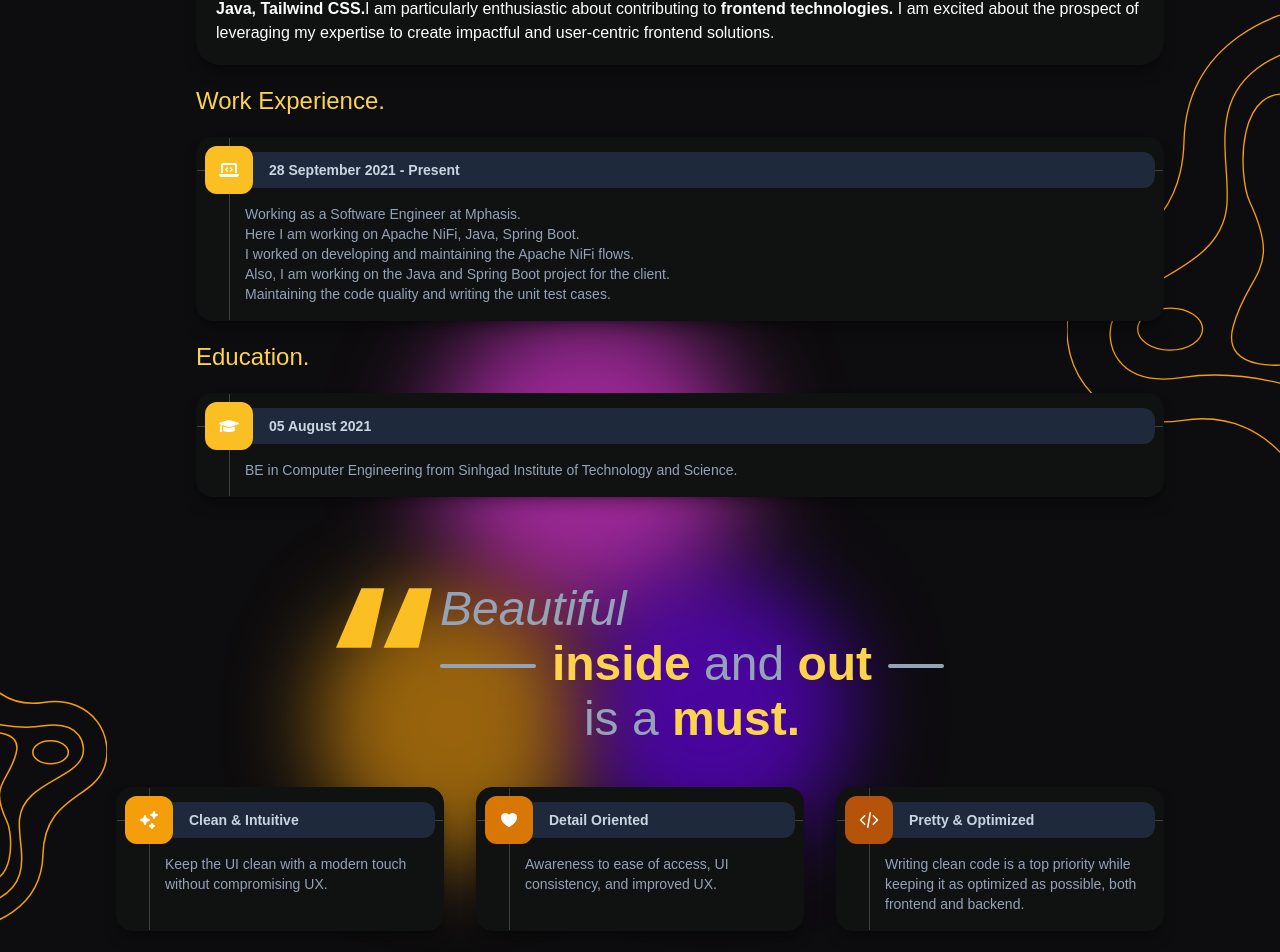
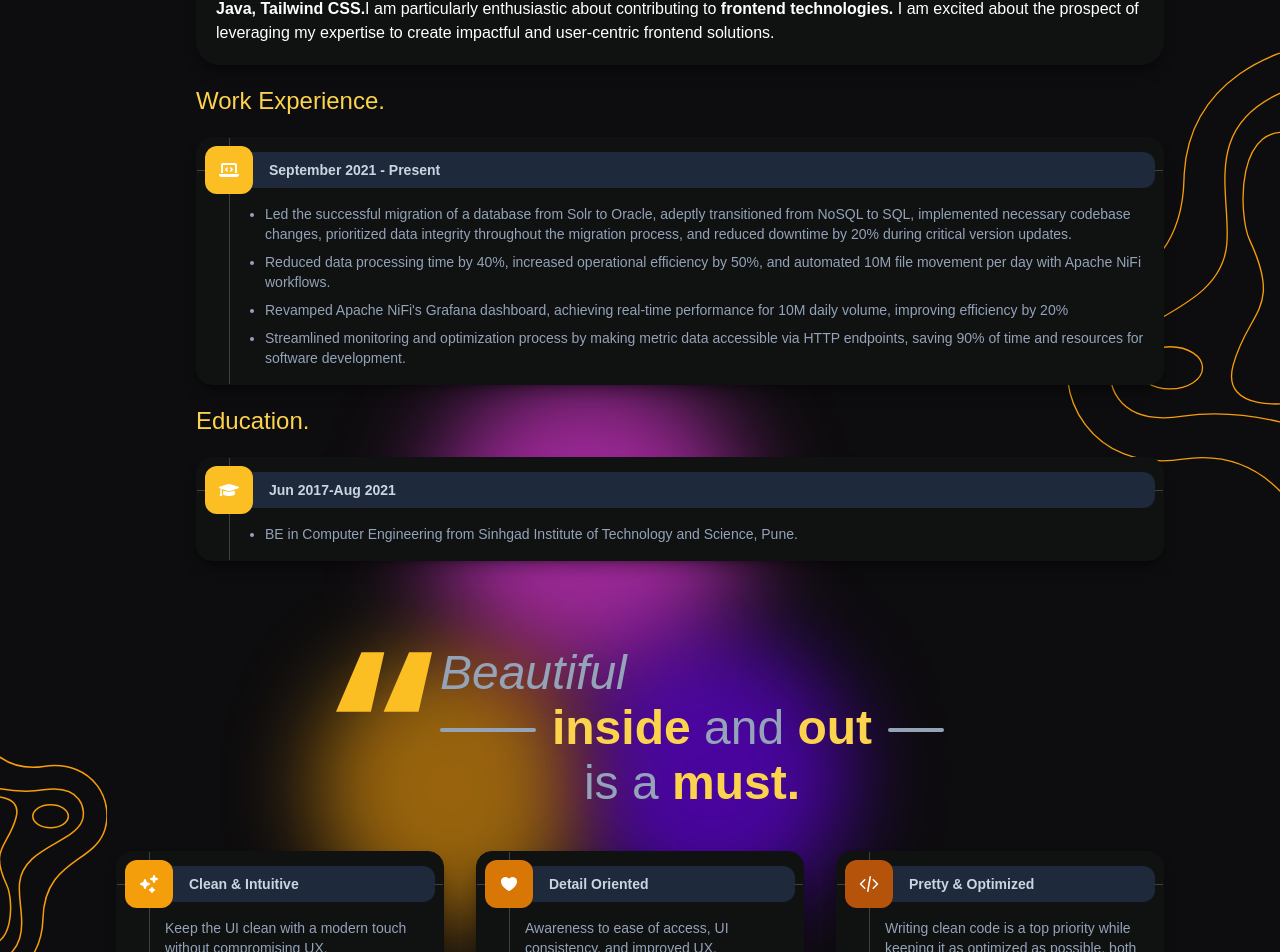
Before and after one commit to PrajwalBorkar/ReactJs-Portfolio, a React (Create React App) app: page / in a window 1280 px wide. Shown: the part 1099-2051 px from the top of the page. Built offline with nearby package versions, Linux system fonts and the light colour scheme; the HTML template or start-up script is replaced by a standard one.

Commit message:
Added work details

```diff
--- a/src/components/about/About.jsx
+++ b/src/components/about/About.jsx
@@ -71,14 +71,32 @@ const About = () => {
                 <FaLaptopCode className="h-5 w-5 text-white" />
               </div>
             }
-            title="28 September 2021 - Present "
-            desc={[
-              "Working as a Software Engineer at Mphasis.",
-              "Here I am working on Apache NiFi, Java, Spring Boot.",
-              "I worked on developing and maintaining the Apache NiFi flows.",
-              "Also, I am working on the Java and Spring Boot project for the client.",
-              "Maintaining the code quality and writing the unit test cases.",
-            ]}
+            title="September 2021 - Present "
+            desc={
+              <ul className="list-disc pl-5 space-y-2">
+                <li>
+                  Led the successful migration of a database from Solr to
+                  Oracle, adeptly transitioned from NoSQL to SQL, implemented
+                  necessary codebase changes, prioritized data integrity
+                  throughout the migration process, and reduced downtime by 20%
+                  during critical version updates.
+                </li>
+                <li>
+                  Reduced data processing time by 40%, increased operational
+                  efficiency by 50%, and automated 10M file movement per day
+                  with Apache NiFi workflows.
+                </li>
+                <li>
+                  Revamped Apache NiFi's Grafana dashboard, achieving real-time
+                  performance for 10M daily volume, improving efficiency by 20%
+                </li>
+                <li>
+                  Streamlined monitoring and optimization process by making
+                  metric data accessible via HTTP endpoints, saving 90% of time
+                  and resources for software development.
+                </li>
+              </ul>
+            }
           />
 
           <h4 className="text-2xl font-medium text-amber-600 dark:text-amber-300">
@@ -91,10 +109,15 @@ const About = () => {
                 <FaGraduationCap className="h-5 w-5 text-white" />
               </div>
             }
-            title="05 August 2021"
-            desc={[
-              "BE in Computer Engineering from Sinhgad Institute of Technology and Science.",
-            ]}
+            title="Jun 2017-Aug 2021"
+            desc={
+              <ul className="list-disc pl-5 space-y-2">
+                <li>
+                  BE in Computer Engineering from Sinhgad Institute of
+                  Technology and Science, Pune.
+                </li>
+              </ul>
+            }
           />
         </motion.div>
       </div>
```
